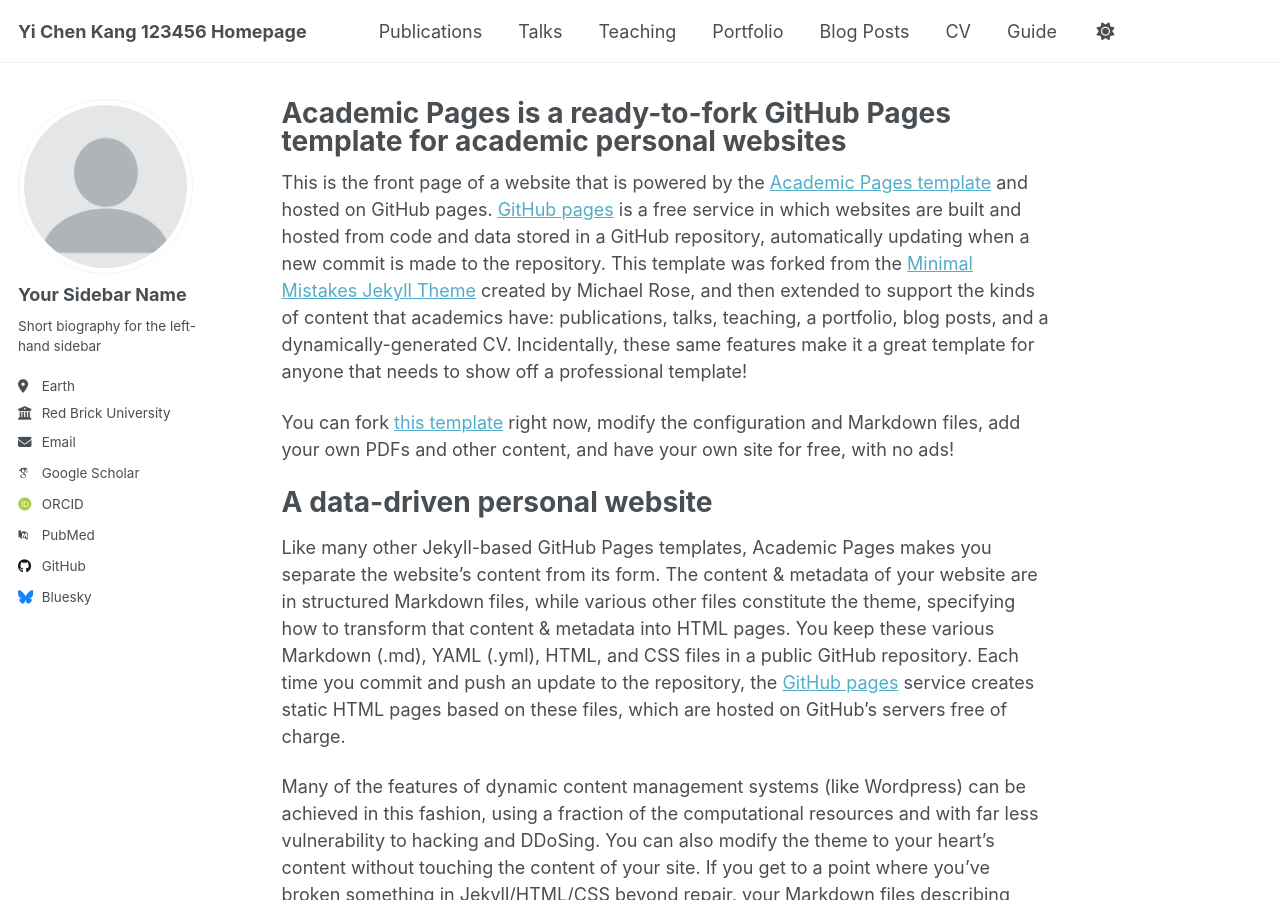
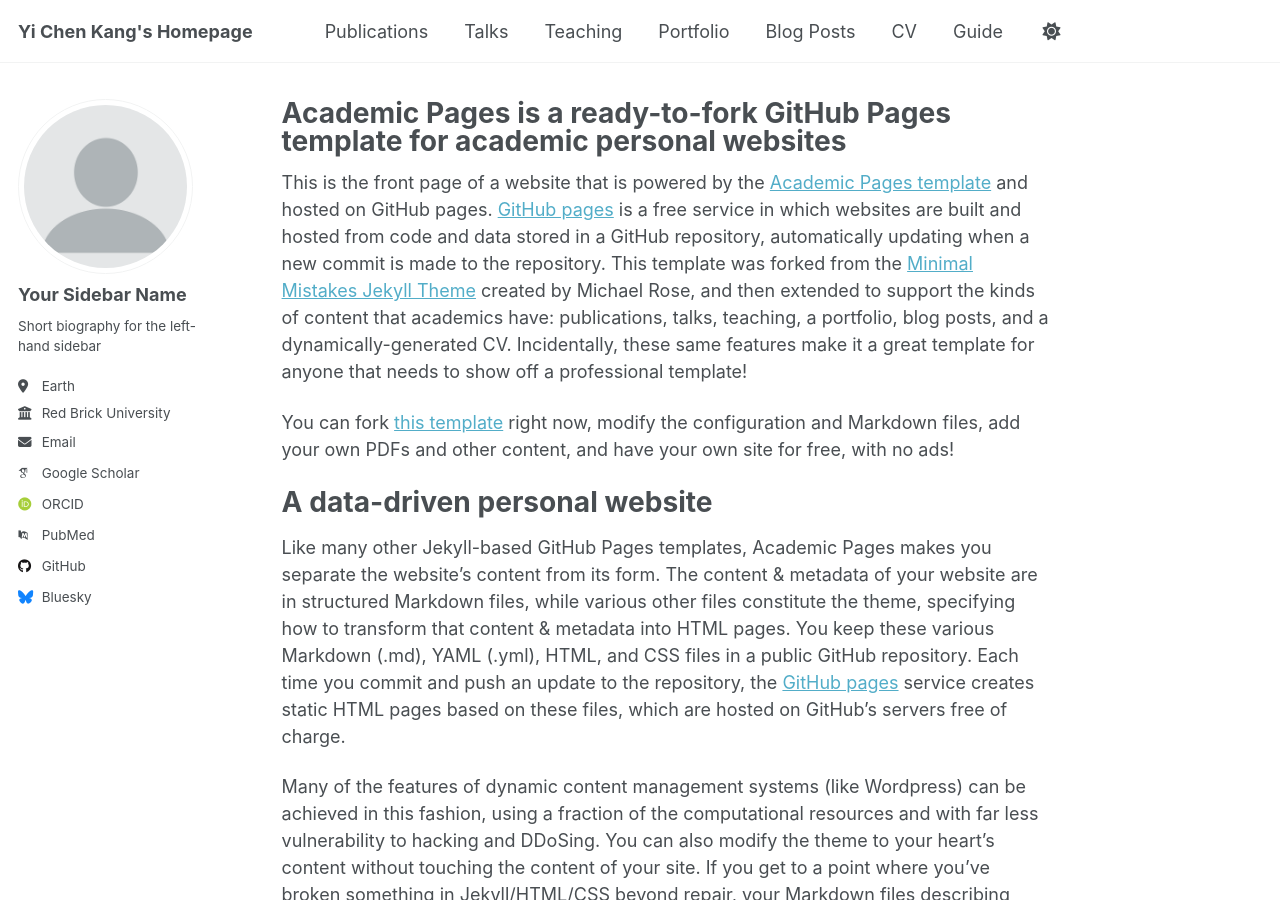
Before and after one commit to yichenkang1128/yichenkang1128.github.io, a Jekyll site: the page built from _pages/about.md, in a window 1280 px wide and 900 px high. Built offline with Jekyll 4.4.1, drawn with Linux system fonts in a browser that asks for light colours; some web fonts are replaced; a script that is not in the unit is left out.

Commit message:
Update title

```diff
--- a/_config.yml
+++ b/_config.yml
@@ -9,7 +9,7 @@
 # Basic Site Settings
 locale                   : "en-US"
 site_theme               : "default"
-title                    : "Yi Chen Kang 123456 Homepage"
+title                    : "Yi Chen Kang's Homepage"
 title_separator          : "-"
 name                     : &name "Your Name"
 description              : &description "personal description"
```
